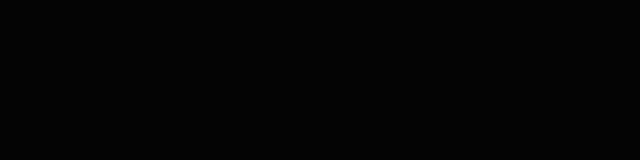
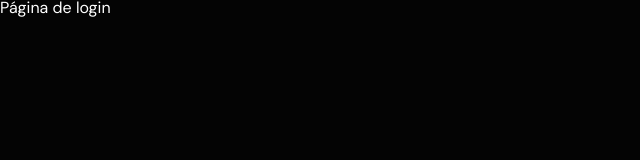
Before and after one commit to alangeek/social-app, a React (Create React App) app: page /login in a window 1280 px wide. Shown: the top 160 px of the page, without its empty margins (0-640 px from the left). Built offline with nearby package versions, Linux system fonts and the light colour scheme.

Commit message:
feat: login page routing

```diff
--- /dev/null
+++ b/src/pages/Login/index.tsx
@@ -0,0 +1,7 @@
+const Login = () => {
+  return (
+    <h1>Página de login</h1>
+  )
+}
+
+export default Login
--- a/src/router.tsx
+++ b/src/router.tsx
@@ -1,5 +1,6 @@
 import { BrowserRouter as Router, Switch, Route } from 'react-router-dom'
 import Home from './pages/Home'
+import Login from './pages/Login'
 import { GlobalStyles } from './styles/GlobalStyles'
 import ThemeProvider from './styles/ThemeProvider'
 
@@ -12,6 +13,9 @@
           <Route exact path="/">
             <Home />
           </Route>
+          <Route path="/login" >
+            <Login />
+          </Route>
         </Switch>
       </ThemeProvider>
     </Router>
```
